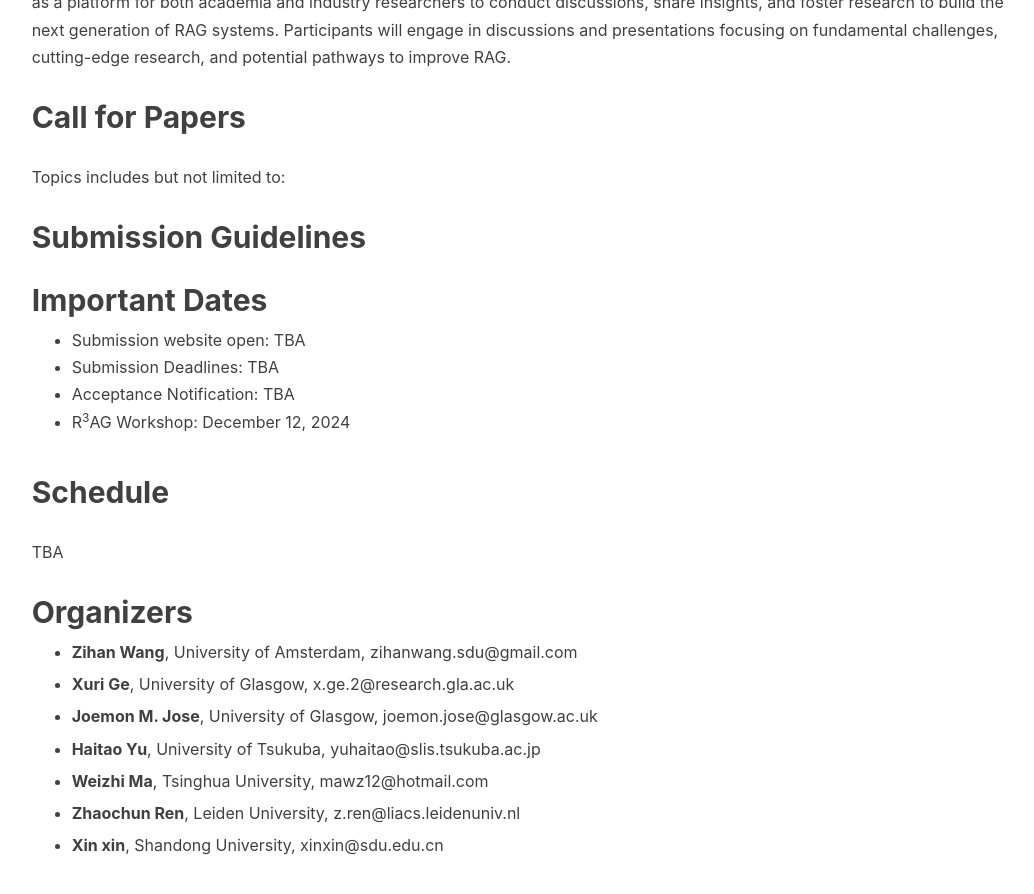
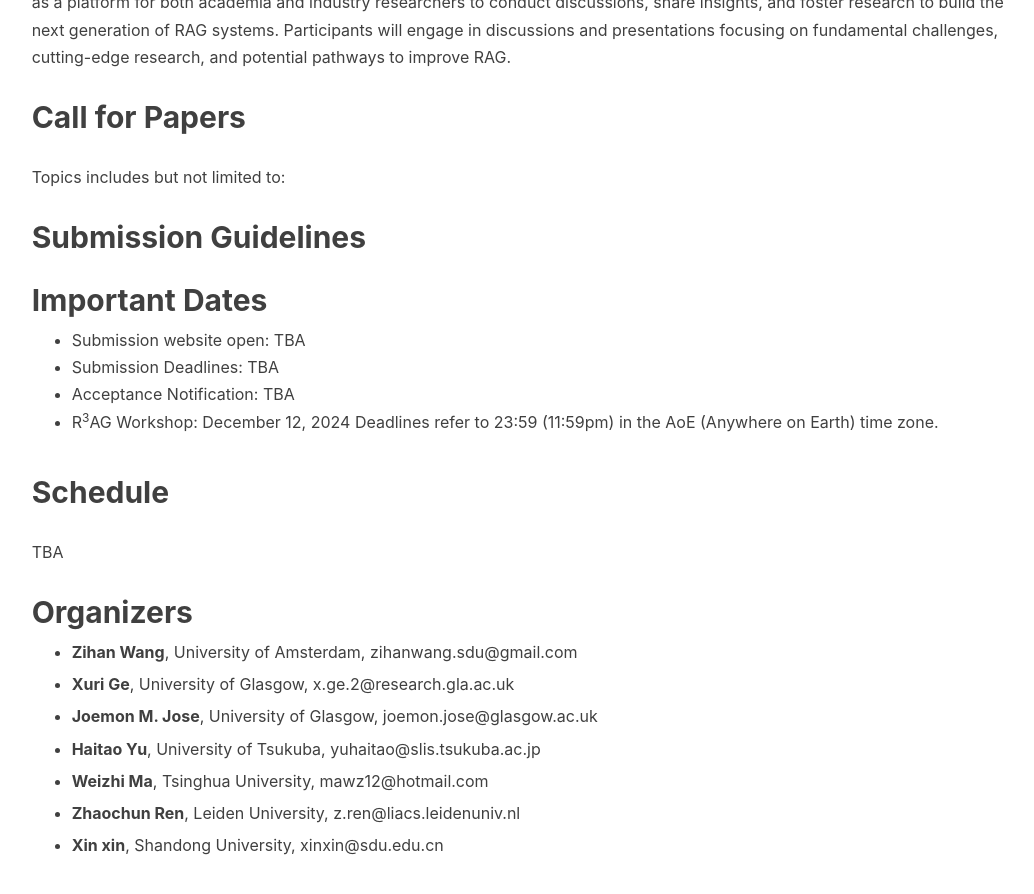
Before and after one commit to R3AG-SIGIR-AP/R3AG-SIGIR-AP.github.io, a Jekyll site: the page built from index.md, in a window 1280 px wide and 900 px high, scrolled down 841 px. Shown: the top 894 px of the window, without its empty margins (90-1124 px from the left). Built offline with Jekyll 4.4.1, drawn with Linux system fonts in a browser that asks for light colours; nearby versions of some CDN libraries; our own code applies the rules of GitHub Pages for plain Markdown files.

Commit message:
basic clean up

```diff
--- a/index.md
+++ b/index.md
@@ -20,6 +20,7 @@ Topics includes but not limited to:
 - Submission Deadlines: TBA<br/>
 - Acceptance Notification: TBA<br/>
 - R<sup>3</sup>AG Workshop: December 12, 2024
+Deadlines refer to 23:59 (11:59pm) in the AoE (Anywhere on Earth) time zone.
 
 ## <a name='Schedule' style="color: inherit; text-decoration: none; text-align: center;"> Schedule </a>
 TBA
```
